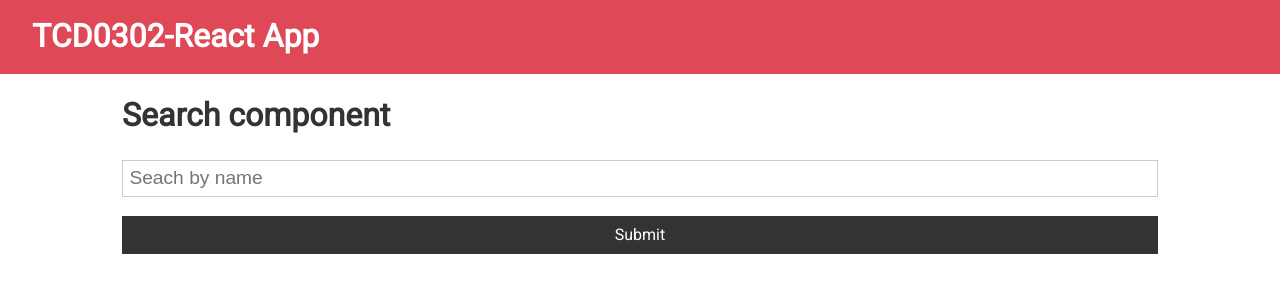
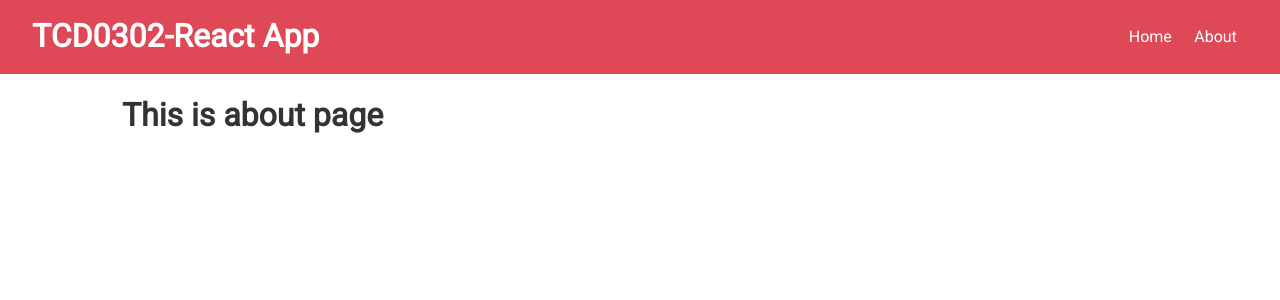
Before and after one commit to vinhhn3/tcd0302-react, a React (Create React App) app: page /about in a window 1280 px wide. Shown: the top 300 px of the page. Built offline with nearby package versions, Linux system fonts and the light colour scheme.

Commit message:
Setup React Router

```diff
--- a/package.json
+++ b/package.json
@@ -9,6 +9,7 @@
     "axios": "^0.24.0",
     "react": "^17.0.2",
     "react-dom": "^17.0.2",
+    "react-router-dom": "^5.2.0",
     "react-scripts": "4.0.3",
     "web-vitals": "^1.1.2"
   },
--- a/src/App.js
+++ b/src/App.js
@@ -1,7 +1,9 @@
 import axios from "axios";
-import { Component } from "react";
+import { Component, Fragment } from "react";
+import { BrowserRouter as Router, Route, Switch } from "react-router-dom";
 import "./App.css";
 import Navbar from "./components/layout/Navbar";
+import About from "./components/pages/About";
 import Search from "./components/users/Search";
 import Users from "./components/users/Users";
 
@@ -24,7 +26,6 @@
   };
 
   clearUsers = () => {
-    console.log("clearUsers clicked on App.js...");
     this.setState({
       usersData: [],
     });
@@ -32,9 +33,16 @@
 
   render() {
     return (
+      <Router>
         <div>
           <Navbar title={this.state.title} />
           <div className="container">
+            <Switch>
+              <Route
+                exact
+                path="/"
+                render={(props) => (
+                  <Fragment>
                     <Search
                       clearUsers={this.clearUsers}
                       searchUsers={this.searchUsers}
@@ -44,8 +52,14 @@
                       usersData={this.state.usersData}
                       showLoading={this.state.showLoading}
                     />
+                  </Fragment>
+                )}
+              />
+              <Route exact path="/about" component={About} />
+            </Switch>
           </div>
         </div>
+      </Router>
     );
   }
 }
--- a/src/components/layout/Navbar.js
+++ b/src/components/layout/Navbar.js
@@ -1,10 +1,19 @@
 import React from "react";
+import { Link } from "react-router-dom";
 
 const Navbar = ({ title }) => {
   // const title = props.title;
   return (
     <div className="navbar bg-primary">
       <h1>{title}</h1>
+      <ul>
+        <li>
+          <Link to="/">Home</Link>
+        </li>
+        <li>
+          <Link to="/about">About</Link>
+        </li>
+      </ul>
     </div>
   );
 };
--- /dev/null
+++ b/src/components/pages/About.js
@@ -0,0 +1,11 @@
+import React from "react";
+
+function About() {
+  return (
+    <div>
+      <h1>This is about page</h1>
+    </div>
+  );
+}
+
+export default About;
--- a/src/components/users/Search.js
+++ b/src/components/users/Search.js
@@ -28,7 +28,6 @@
   render() {
     return (
       <div>
-        <h1>Search component</h1>
         <form className="form">
           <input
             type="text"
```
Also changed, not shown: 1 other file (tests, documents, lock files or other folders). Lines whose indentation alone changed are shown as unchanged.
